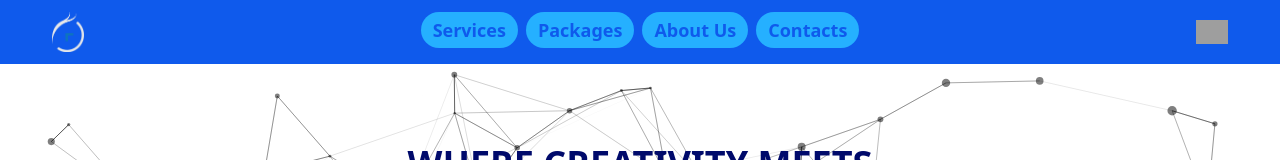
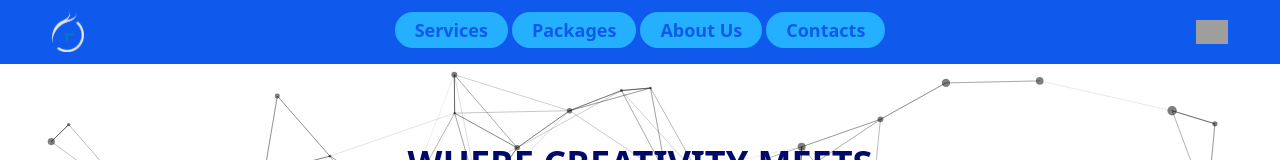
Before and after one commit to Algowrite-software-solution/algowrite-website-2.0, a React (Create React App) app in the folder front-end/: page / in a window 1280 px wide. Shown: the top 160 px of the page. Built offline with nearby package versions, Linux system fonts and the light colour scheme; grey boxes are pictures that could not be loaded.

Commit message:
header update

```diff
--- a/front-end/src/layout/Header.js
+++ b/front-end/src/layout/Header.js
@@ -18,21 +18,21 @@ function Header() {
           </button>
         </div>
       </div>
-      <div class="absolute sm:pt-1 z-10 flex gap-2 bg-[#8CD5FF] sm:bg-transparent align-middle justify-around mt-14 w-full sm:w-auto sm:mt-0">
+      <div class="absolute sm:pt-1 z-10 flex gap-1 bg-[#8CD5FF] sm:bg-transparent align-middle justify-around mt-14 w-full sm:w-auto sm:mt-0">
         <Button
-          className=" my-2 text-sm sm:text-lg rounded-full py-1 px-6 sm:px-3 bg-secondary text-primary font-bold z-30"
+          className=" my-2 text-sm sm:text-lg rounded-full py-1 px-2 lg:px-5 bg-secondary text-primary font-bold z-30"
           text="Services"
         />
         <Button
-          className=" my-2 text-sm sm:text-lg rounded-full py-1 px-6 sm:px-3 bg-secondary text-primary font-bold z-30"
+          className=" my-2 text-sm sm:text-lg rounded-full py-1 px-2 lg:px-5 bg-secondary text-primary font-bold z-30"
           text="Packages"
         />
         <Button
-          className=" my-2 text-sm sm:text-lg rounded-full py-1 px-6 sm:px-3 bg-secondary text-primary font-bold z-30"
+          className=" my-2 text-sm sm:text-lg rounded-full py-1 px-2 lg:px-5 bg-secondary text-primary font-bold z-30"
           text="About Us"
         />
         <Button
-          className=" my-2 text-sm sm:text-lg rounded-full py-1 px-6 sm:px-3 bg-secondary text-primary font-bold z-30"
+          className=" my-2 text-sm sm:text-lg rounded-full py-1 px-2 lg:px-5 bg-secondary text-primary font-bold z-30"
           text="Contacts"
         />
       </div>
```
